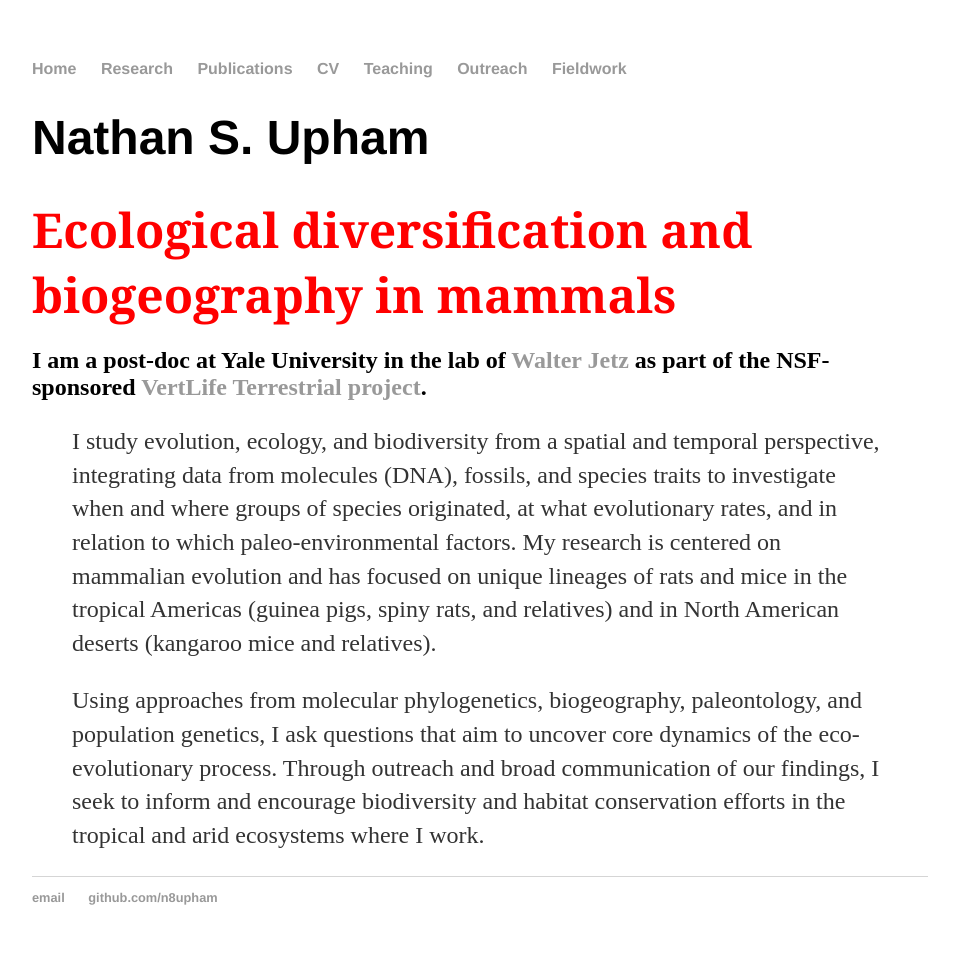
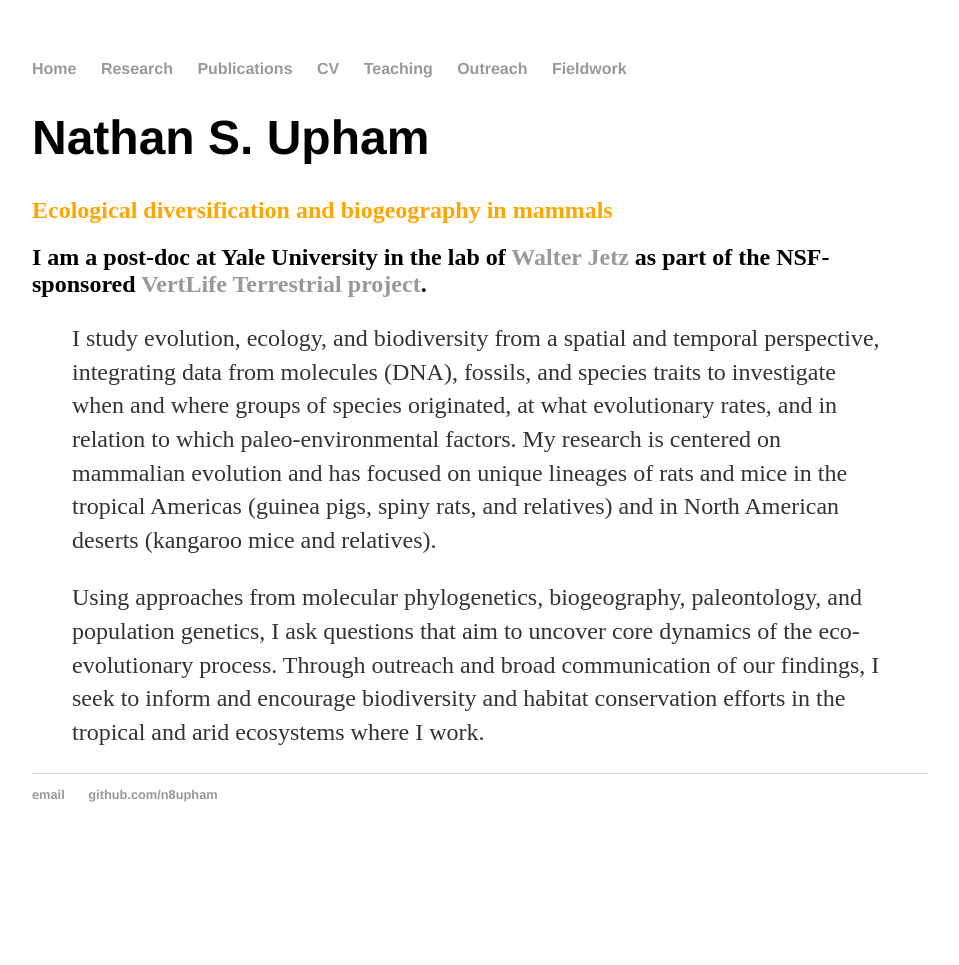
Before and after one commit to n8upham/n8upham.github.io, a Jekyll site: the page built from index.md, in a window 1280 px wide. Shown: the whole page, without its empty margins (160-1119 px from the left). Built offline with Jekyll 4.4.1, drawn with Linux system fonts in a browser that asks for light colours; after the commit the page ends 900 px from its top, so only the background shows below that.

Commit message:
Update index.md

```diff
--- a/index.md
+++ b/index.md
@@ -4,7 +4,7 @@
 ---
 # **Nathan S. Upham**
 
-## <span style="color:red; font-family:Georgia; font-size:2em;">Ecological diversification and biogeography in mammals</span>
+## <span style="color:orange;">Ecological diversification and biogeography in mammals</span>
 
 ## I am a post-doc at Yale University in the lab of [Walter Jetz](http://jetzlab.yale.edu/) as part of the NSF-sponsored [VertLife Terrestrial project](http://vertlife.org/).
 
```
